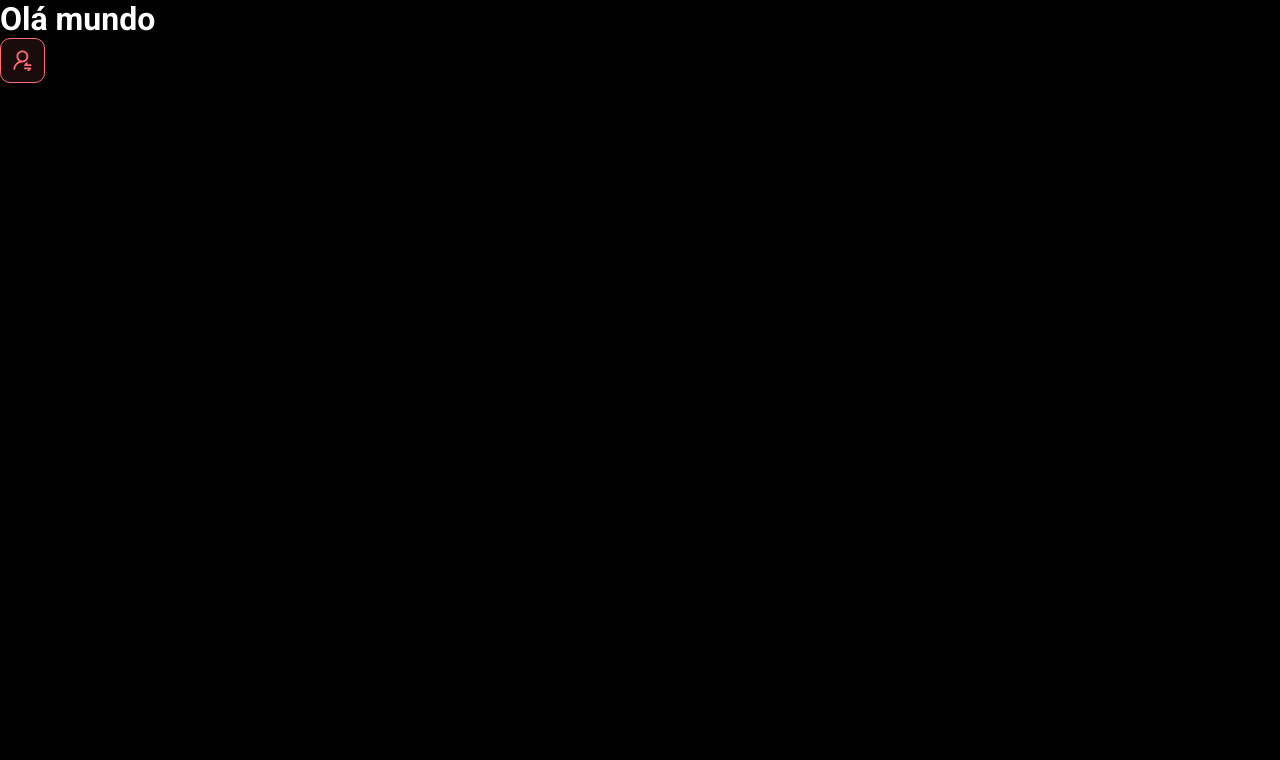
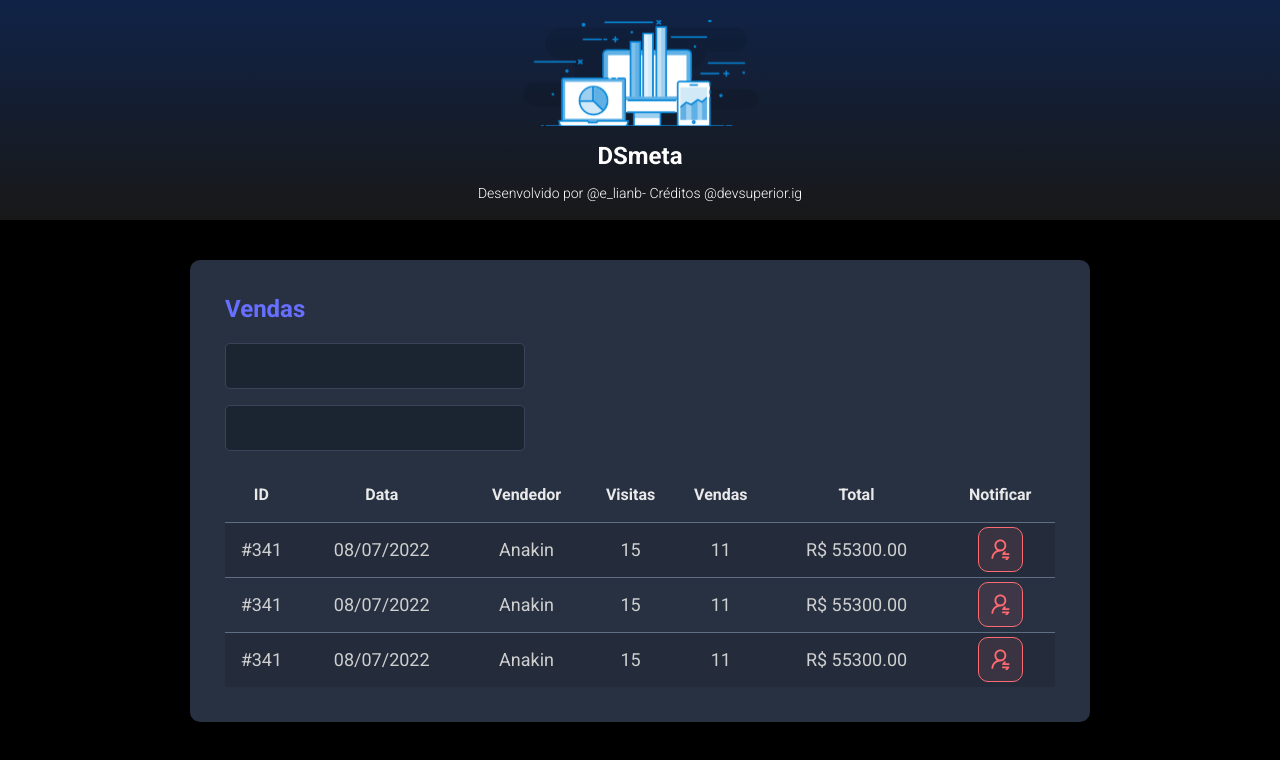
Before and after one commit to Elian-beep/DSMeta, a React (Vite) app in the folder frontend/: page / in a window 1280 px wide. Shown: the top 760 px of the page. Built offline with nearby package versions, Linux system fonts and the light colour scheme.

Commit message:
Outro componentes

```diff
--- a/frontend/src/App.tsx
+++ b/frontend/src/App.tsx
@@ -1,10 +1,17 @@
-import NotificationButton from "./components/NotificationButton";
+import Header from "./components/Header";
+import SalesCard from "./components/SalesCard";
 
 function App() {
   return (
     <>
-      <h1>Olá mundo</h1>
-      <NotificationButton />
+      <Header />
+      <main>
+        <section id="sales">
+          <div className="dsmeta-container"> {/* div para controlar a largura maxima do card */}
+           <SalesCard />
+          </div>
+        </section>
+      </main>
     </>
   );
 }
--- /dev/null
+++ b/frontend/src/components/Header/index.tsx
@@ -0,0 +1,19 @@
+import logo from '../../assets/img/logo.svg';
+import './style.css';
+
+function Header() {
+    return (
+        <header>
+            <div className="dsmeta-logo-container">
+                <img src={logo} alt="DSMeta" />
+                    <h1>DSmeta</h1>
+                    <p>
+                        Desenvolvido por <a href="https://www.instagram.com/e_lianb/">@e_lianb</a>
+                        -
+                        Créditos <a href="https://www.instagram.com/devsuperior.ig">@devsuperior.ig</a> </p>
+            </div>
+        </header>
+    );
+}
+
+export default Header;
--- /dev/null
+++ b/frontend/src/components/Header/style.css
@@ -0,0 +1,28 @@
+header {
+    height: 220px;
+    background: linear-gradient(180deg, #102347 0%, #181818 100%);
+    display: flex;
+    align-items: center;
+    justify-content: center;
+}
+
+.dsmeta-logo-container {
+    display: flex;
+    align-items: center;
+    flex-direction: column;
+}
+
+.dsmeta-logo-container img {
+    width: 235px;
+}
+
+.dsmeta-logo-container h1 {
+    margin: 15px auto;
+    font-weight: bold;
+    font-size: 24px;
+}
+
+.dsmeta-logo-container p {
+    font-weight: 300;
+    font-size: 14px;
+}
--- a/frontend/src/components/NotificationButton/index.tsx
+++ b/frontend/src/components/NotificationButton/index.tsx
@@ -1,7 +1,7 @@
 import icon from '../../assets/img/notification-icon.svg';
-import './styles.css';
+import './style.css';
 
-function App() {
+function NotifyButton() {
     return (
         <div className="dsmeta-red-btn">
             <img src={icon} alt="Notificar" />
@@ -9,4 +9,4 @@
     );
 }
 
-export default App
+export default NotifyButton;
--- /dev/null
+++ b/frontend/src/components/SalesCard/index.tsx
@@ -0,0 +1,79 @@
+import NotifyButton from '../NotificationButton';
+import './style.css';
+
+function SalesCard() {
+    return (
+        <div className="dsmeta-card">
+            <h2 className="dsmeta-sales-title">Vendas</h2>
+
+            <div>
+                <div className="dsmeta-form-control-container">
+                    <input type="text" className="dsmeta-form-control" />
+                </div>
+                <div className="dsmeta-form-control-container">
+                    <input type="text" className="dsmeta-form-control" />
+                </div>
+            </div>
+
+            <div>
+                <table className="dsmeta-sales-table">
+                    <thead>
+                        <tr>
+                            <th className="show992">ID</th>
+                            <th className="show576">Data</th>
+                            <th>Vendedor</th>
+                            <th className="show992">Visitas</th>
+                            <th className="show992">Vendas</th>
+                            <th>Total</th>
+                            <th>Notificar</th>
+                        </tr>
+                    </thead>
+
+                    <tbody>
+                        <tr>
+                            <td className="show992">#341</td>
+                            <td className="show576">08/07/2022</td>
+                            <td>Anakin</td>
+                            <td className="show992">15</td>
+                            <td className="show992">11</td>
+                            <td>R$ 55300.00</td>
+                            <td>
+                                <div className="dsmeta-red-btn-container">
+                                    <NotifyButton />
+                                </div>
+                            </td>
+                        </tr>
+                        <tr>
+                            <td className="show992">#341</td>
+                            <td className="show576">08/07/2022</td>
+                            <td>Anakin</td>
+                            <td className="show992">15</td>
+                            <td className="show992">11</td>
+                            <td>R$ 55300.00</td>
+                            <td>
+                                <div className="dsmeta-red-btn-container">
+                                    <NotifyButton />
+                                </div>
+                            </td>
+                        </tr>
+                        <tr>
+                            <td className="show992">#341</td>
+                            <td className="show576">08/07/2022</td>
+                            <td>Anakin</td>
+                            <td className="show992">15</td>
+                            <td className="show992">11</td>
+                            <td>R$ 55300.00</td>
+                            <td>
+                                <div className="dsmeta-red-btn-container">
+                                    <NotifyButton />
+                                </div>
+                            </td>
+                        </tr>
+                    </tbody>
+                </table>
+            </div>
+        </div>
+    );
+}
+
+export default SalesCard;
--- /dev/null
+++ b/frontend/src/components/SalesCard/style.css
@@ -0,0 +1,106 @@
+.dsmeta-card {
+    background-color: #283142;
+    border-radius: 10px;
+    padding: 30px 10px;
+}
+
+
+.dsmeta-sales-title {
+    color: #676FFF;
+    font-size: 24px;
+    margin-bottom: 20px;
+}
+
+.dsmeta-form-control {
+    height: 46px;
+    background-color: #1B2531;
+    border: 1px solid #384459;
+    color: #9AAABE;
+    border-radius: 5px;
+    width: 100%;
+    padding: 0 20px;
+    font-size: 18px;
+    font-weight: 400;
+}
+
+.dsmeta-form-control-container {
+    margin-bottom: 16px;
+    max-width: 300px;
+}
+
+.dsmeta-sales-table {
+    width: 100%;
+    border-spacing: 0;
+    /* expaçamento entre as linhas padrão */
+    border-collapse: collapse;
+    /**/
+}
+
+.dsmeta-sales-table thead {
+    height: 55px;
+    font-size: 16px;
+    color: #E9E9E9;
+    font-weight: 700;
+}
+
+.dsmeta-sales-table tbody {
+    font-size: 14px;
+    font-weight: 400;
+    color: #CFCFCF;
+    text-align: center;
+}
+
+.dsmeta-sales-table tbody tr {
+    height: 74px;
+    border-top: 1px solid #5F6E82;
+}
+
+.dsmeta-sales-table tbody tr:hover>td {
+    background-color: #384459;
+}
+
+/*MEXENDO COM LINHAS PARES E ÍMPARES*/
+
+.dsmeta-sales-table tbody tr:nth-child(odd) {
+    /*linhas ímpares*/
+    background-color: #242C3B;
+}
+
+.dsmeta-red-btn-container {
+    display: flex;
+    justify-content: center;
+}
+
+.show576 {
+    display: none;
+}
+
+.show992 {
+    display: none;
+}
+
+@media screen and (min-width: 576px) {
+    .show576 {
+        display: table-cell;
+        /*display normal do elemento de uma tabela*/
+    }
+
+    .dsmeta-card {
+        padding: 35px;
+    }
+
+    .dsmeta-sales-table tbody tr {
+        height: 55px;
+    }
+
+    .dsmeta-sales-table tbody {
+        font-size: 18px;
+    }
+}
+
+@media screen and (min-width: 992px) {
+    .show992 {
+        display: table-cell;
+        /*display normal do elemento de uma tabela*/
+    }
+}
--- a/frontend/src/index.css
+++ b/frontend/src/index.css
@@ -21,41 +21,6 @@
     text-decoration: none;
 }
 
-header {
-    height: 220px;
-    background: linear-gradient(180deg, #102347 0%, #181818 100%);
-    display: flex;
-    align-items: center;
-    justify-content: center;
-}
-
-.dsmeta-logo-container {
-    display: flex;
-    align-items: center;
-    flex-direction: column;
-}
-
-.dsmeta-logo-container img {
-    width: 235px;
-}
-
-.dsmeta-logo-container h1 {
-    margin: 15px auto;
-    font-weight: bold;
-    font-size: 24px;
-}
-
-.dsmeta-logo-container p {
-    font-weight: 300;
-    font-size: 14px;
-}
-
-.dsmeta-card {
-    background-color: #283142;
-    border-radius: 10px;
-    padding: 30px 10px;
-}
-
 .dsmeta-container {
     width: 100%;
     max-width: 900px;
@@ -65,101 +30,3 @@
 #sales {
     padding: 40px 10px;
 }
-
-.dsmeta-sales-title {
-    color: #676FFF;
-    font-size: 24px;
-    margin-bottom: 20px;
-}
-
-.dsmeta-form-control {
-    height: 46px;
-    background-color: #1B2531;
-    border: 1px solid #384459;
-    color: #9AAABE;
-    border-radius: 5px;
-    width: 100%;
-    padding: 0 20px;
-    font-size: 18px;
-    font-weight: 400;
-}
-
-.dsmeta-form-control-container {
-    margin-bottom: 16px;
-    max-width: 300px;
-}
-
-.dsmeta-sales-table {
-    width: 100%;
-    border-spacing: 0;
-    /* expaçamento entre as linhas padrão */
-    border-collapse: collapse;
-    /**/
-}
-
-.dsmeta-sales-table thead {
-    height: 55px;
-    font-size: 16px;
-    color: #E9E9E9;
-    font-weight: 700;
-}
-
-.dsmeta-sales-table tbody {
-    font-size: 14px;
-    font-weight: 400;
-    color: #CFCFCF;
-    text-align: center;
-}
-
-.dsmeta-sales-table tbody tr {
-    height: 74px;
-    border-top: 1px solid #5F6E82;
-}
-
-.dsmeta-sales-table tbody tr:hover>td {
-    background-color: #384459;
-}
-
-/*MEXENDO COM LINHAS PARES E ÍMPARES*/
-
-.dsmeta-sales-table tbody tr:nth-child(odd) {
-    /*linhas ímpares*/
-    background-color: #242C3B;
-}
-
-.dsmeta-red-btn-container{
-    display: flex;
-    justify-content: center;
-}
-
-.show576{
-    display: none;
-}
-
-.show992{
-    display: none;
-}
-
-@media screen and (min-width: 576px) {
-    .show576{
-        display: table-cell; /*display normal do elemento de uma tabela*/
-    }
-
-    .dsmeta-card{
-        padding: 35px;
-    }
-
-    .dsmeta-sales-table tbody tr{
-        height: 55px;
-    }
-
-    .dsmeta-sales-table tbody{
-        font-size: 18px;
-    }
-}
-
-@media screen and (min-width: 992px) {
-    .show992{
-        display: table-cell; /*display normal do elemento de uma tabela*/
-    }
-}
```
Also changed, not shown: frontend/src/assets/img/logo.svg (added), frontend/src/components/NotificationButton/style.css (renamed from frontend/src/components/NotificationButton/styles.css).
